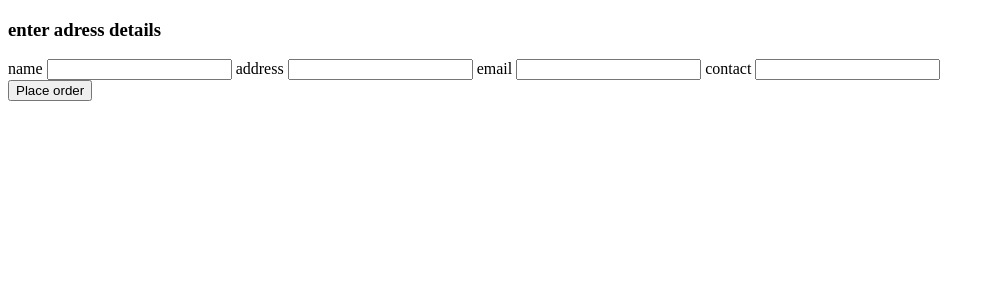
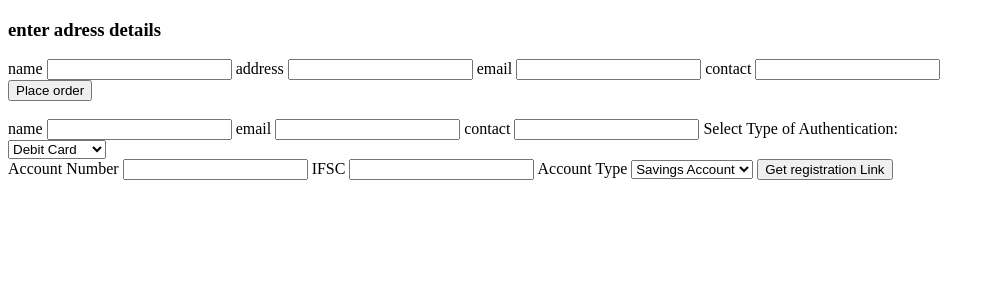
Before and after one commit to shivani-1702/payment_gateway_razorpay, a Django app: page / in a window 1280 px wide. Shown: the top 300 px of the page, without its empty margins (0-995 px from the left). Run offline with Django 3.2, Linux system fonts and the light colour scheme.

Commit message:
mandates

```diff
--- a/paymentgateway/pg/templates/pg/callback.html
+++ b/paymentgateway/pg/templates/pg/callback.html
@@ -3,7 +3,7 @@
 </script>
 <script>
 var options = {
-        "key": "rzp_test_Vg4TId4a7WErvz",
+        "key": "rzp_test_vZmsDFpMF5F89l",
         "amount": "500",
         "currency": "INR",
         "name": "Acme Corp",
--- a/paymentgateway/pg/templates/pg/handler_subscription.html
+++ b/paymentgateway/pg/templates/pg/handler_subscription.html
@@ -3,7 +3,7 @@
 <script src="https://ajax.googleapis.com/ajax/libs/jquery/3.3.1/jquery.min.js"></script>
 <script>
 var options = {
-    "key": "rzp_test_Vg4TId4a7WErvz",
+    "key": "rzp_test_FsRGzuburmgNQL",
     "amount": "50000",
     "currency": "INR",
     "name": "Acme Corp",
--- a/paymentgateway/pg/templates/pg/home.html
+++ b/paymentgateway/pg/templates/pg/home.html
@@ -22,6 +22,35 @@
             <button type="submit">Place order</button>
         </div>
     </form>
+    <br>
+    <form action="{% url 'register1' %}" method="post"> {% csrf_token %}
+        <div>
+            <label for="aname">name</label>
+            <input type="text" id="aname" name="aname">
+            <label for="aemail">email</label>
+            <input type="email" id="aemail" name="aemail">
+            <label for="acontact">contact</label>
+            <input type="number" id="acontact" name="acontact">
+            <label for="auth_type">Select Type of Authentication:</label>
+            <br>
+             <select name="auth_type" id="auth_type">
+                    <option value="debitcard">Debit Card</option>
+                    <option value="netbanking">Net Banking</option>
+                     <option value="aadhar">Aadhar Card</option>
+             </select>
+            <br>
+            <label for="acno">Account Number</label>
+            <input type="number" id="acno" name="acno">
+            <label for="ifsc">IFSC</label>
+            <input type="text" id="ifsc" name="ifsc">
+            <label for="type">Account Type</label>
+            <select name="type" id="type">
+                    <option value="savings">Savings Account</option>
+                     <option value="current">Current Account</option>
+             </select>
+            <button type="submit">Get registration Link</button>
+        </div>
+    </form>
 </div>
 </body>
 </html>
--- a/paymentgateway/pg/templates/pg/manual_chcekout.html
+++ b/paymentgateway/pg/templates/pg/manual_chcekout.html
@@ -2,7 +2,7 @@
 <script src="https://checkout.razorpay.com/v1/checkout.js"></script>
 <script>
     var razorpay = new Razorpay({
-        key: 'rzp_test_Vg4TId4a7WErvz',
+        key: 'rzp_test_vZmsDFpMF5F89l',
         image: 'https://i.imgur.com/n5tjHFD.png',
 });
 var data = {
--- a/paymentgateway/pg/urls.py
+++ b/paymentgateway/pg/urls.py
@@ -4,9 +4,12 @@ from . import views
 
 urlpatterns = [
     path('', views.index),
-    #path('response/', views.order, name="response"), # for order
-    path('response/', views.subscription, name="response"),  # for subscription
+    path('response/', views.order, name="response"), # for order
+    #path('response/', views.subscription, name="response"),  # for subscription
     path('payment/', views.payment, name="payment"),
     path('reverse/', views.reverse, name="reverse"),
-    path(r'^done/', views.manual, name="done")
+    path(r'^done/', views.manual, name="done"),
+    path('register/',views.mandateLinkRegistration, name="register"),
+    path('register1/',views.mandateregistrationorder,name="register1"),
+    path('recurpay/',views.recurpay,name="recurpay")
 ]
--- a/paymentgateway/pg/views.py
+++ b/paymentgateway/pg/views.py
@@ -1,20 +1,22 @@
+import json
 import time
-
+import requests
 import razorpay
-from django.shortcuts import render
+from requests.auth import HTTPBasicAuth
+from django.shortcuts import render, redirect
 from django.template import RequestContext
 from django.template.context_processors import csrf
 
-from .models import Orders
+# from .models import Orders
 from django.http import HttpResponse
 
 
-client = razorpay.Client(auth=("rzp_test_Vg4TId4a7WErvz", "eiTX74Hru52sMVOs2Bp5HPJo")) #basic authentication , without auth , will never pass the gateway, between merchnact and razorpay
+client = razorpay.Client(auth=("rzp_test_vZmsDFpMF5F89l", "zNdyT0tcE5lDFxh8u5fR9YTP")) #basic authentication , without auth , will never pass the gateway, between merchnact and razorpay
 
 
 
-key_id ='rzp_test_Vg4TId4a7WErvz'
-key_secret='eiTX74Hru52sMVOs2Bp5HPJo'
+key_id ='rzp_test_vZmsDFpMF5F89l'
+key_secret='zNdyT0tcE5lDFxh8u5fR9YTP'
 
 # Create your views here.
 def index(request):
@@ -32,7 +34,7 @@ def order(request):
         amount_inr = int(amount)*100
         transfers= [
             {
-                "account": "acc_G6Arrf7RMyX7Rf",
+                "account": "acc_G5mEbtU0rtEwnK",
                 "amount": 1000,
                 "currency": "INR",
                 "notes": {
@@ -116,6 +118,7 @@ def payment(request):
                 "on_hold": 1,
                 "on_hold_until": 1671222870
             }
+
         ]}
         transfers= client.transfer.create(data)
         print("=====transfer===", transfers)
@@ -189,7 +192,7 @@ def subscription(request):
         amount = request.POST.get('amount','')
         Data={
                 #"plan_id": plan.get('id'), #plan_id dynamic
-                "plan_id":"plan_GA43WyGstP08Ve",
+                "plan_id":"plan_G8rXzSSCxJkf8a",
                 "total_count": 6,
                 "quantity": 1,
                 "customer_notify": 1,
@@ -216,3 +219,160 @@ def subscription(request):
         'key_secret':key_secret}
         print(para, "para-----")
         return render(request, 'pg/handler_subscription.html', para)
+
+def mandateLinkRegistration(request):
+    if request.method=="POST":
+        name=request.POST.get("aname")
+        email=request.POST.get("aemail")
+        phone=request.POST.get("acontact")
+        acno=request.POST.get("acno")
+        ifsc=request.POST.get("ifsc")
+        type=request.POST.get("type")
+        auth_type=request.POST.get("auth_type")
+        #print(name,email,phone,acno,ifsc,type,auth_type)
+        data={
+            "customer": {
+                "name": str(name),
+                "email": str(email),
+                "contact": str(phone)
+            },
+            "type": "link",
+            "amount": 0,
+            "currency": "INR",
+            "description": "12 p.m. Meals",
+            "subscription_registration": {
+                "method": "emandate",
+                "auth_type": str(auth_type),
+                "expire_at": 1607936458,
+                "max_amount": 90000,
+                "bank_account": {
+                    "beneficiary_name": str(name),
+                    "account_number": str(acno),
+                    "account_type": str(type),
+                    "ifsc_code": str(ifsc)
+                }
+            },
+            "receipt": "Receipt no. 102",
+            "expire_by": 1607936458,
+            "sms_notify": 1,
+            "email_notify": 1,
+            "notes": {
+                "note_key 1": "Beam me up Scotty",
+                "note_key 2": "Tea. Earl Gray. Hot."
+            }
+        }
+        data_json=json.dumps(data)
+        # print("------",json.dump(data))
+        # reso=client.invoice.create(data)
+        # print(reso)
+        # urlr=reso['short_url']
+        try:
+            res=requests.post('https://api.razorpay.com/v1/subscription_registration/auth_links',auth=HTTPBasicAuth("rzp_test_FsRGzuburmgNQL","9pfZbqM2JRRHoNnfXzYVtOmo"),data=data_json)
+            print(res.text)
+            urlr=res.body["short_url"]
+        except Exception as e:
+            print(e)
+        # try:
+        #     res=requests.post('https://api.razorpay.com/v1/orders',auth=HTTPBasicAuth("rzp_test_FsRGzuburmgNQL","9pfZbqM2JRRHoNnfXzYVtOmo"),data={"amount":"1000","currency":"INR"})
+        #     print(res.text)
+        #     urlr=res.body["short_url"]
+        # except Exception as e:
+        #     print(e)
+        print(urlr)
+        return redirect(urlr)
+def mandateregistrationorder(request):
+    if request.method=="POST":
+        client1 = razorpay.Client(auth=("rzp_test_FsRGzuburmgNQL", "9pfZbqM2JRRHoNnfXzYVtOmo"))
+        name = request.POST.get("aname")
+        email = request.POST.get("aemail")
+        phone = request.POST.get("acontact")
+        acno = request.POST.get("acno")
+        ifsc = request.POST.get("ifsc")
+        type = request.POST.get("type")
+        auth_type = request.POST.get("auth_type")
+        data={
+
+                "amount": 0,
+                "currency": "INR",
+                "method": "emandate",
+                "payment_capture": "1",
+                "customer_id": "cust_GA61O4GncCbw99",
+                "receipt": "Receipt No. 1",
+                "notes": {
+                    "notes_key_1": "Beam me up Scotty",
+                    "notes_key_2": "Engage"
+                },
+                "token": {
+                    "auth_type": auth_type,
+                    "max_amount": 9999900,
+                    "expire_at": 4102444799,
+                    "notes": {
+                        "notes_key_1": "Tea, Earl Grey, Hot",
+                        "notes_key_2": "Tea, Earl Grey… decaf."
+                    },
+                    "bank_account": {
+                        "beneficiary_name":name,
+                        "account_number": acno,
+                        "account_type": type,
+                        "ifsc_code": ifsc
+                    }
+                }
+            }
+        order_created = client1.order.create(data=data)
+        global order_id_server1
+        order_id_server1 = order_created.get('id')
+        print("-----------inside mandate order--------")
+        print(order_created)
+        para1 = {'order_id': order_id_server1}
+        print("---para---- ")
+        print(para1)
+        return render(request, 'pg/handlerfunc.html', para1)
+
+def recurpay(request):
+    if request.method=="POST":
+        payment_id=request.POST.get('payment_id')
+        orders_data = {
+            "amount": 200000,
+            "currency": "INR",
+            "payment_capture": "1",
+            "receipt": "Receipt No. 1",
+        }
+        client1 = razorpay.Client(auth=("rzp_test_FsRGzuburmgNQL", "9pfZbqM2JRRHoNnfXzYVtOmo"))
+        res1=client1.order.create(data=orders_data)
+        print(payment_id)
+        url="https://api.razorpay.com/v1/payments/{}".format(payment_id)
+        print(url)
+        res=requests.get(url,auth=HTTPBasicAuth("rzp_test_FsRGzuburmgNQL","9pfZbqM2JRRHoNnfXzYVtOmo"))
+        response_dict = json.loads(res.text)
+        print(response_dict['id'])
+        token_id=response_dict['token_id']
+        email=response_dict['email']
+        contact=response_dict['contact']
+        customer_id=response_dict['customer_id']
+        print("Token details etc")
+        print(token_id,email,contact,customer_id)
+        recur_data = {
+                "email": email,
+                "contact": contact[3:],
+                "amount": 200000,
+                "currency": "INR",
+                "order_id": res1.get("id"),
+                "customer_id": customer_id,
+                "token": token_id,
+                "recurring": "1",
+                "description": "Creating recurring payment for Gaurav Kumar",
+                # "notes": {
+                #     "note_key 1": "Beam me up Scotty",
+                #     "note_key 2": "Tea. Earl Gray. Hot."
+                # }
+            }
+        print(recur_data)
+        recurpayres=requests.post('https://api.razorpay.com/v1/payments/create/recurring/',auth=HTTPBasicAuth("rzp_test_FsRGzuburmgNQL","9pfZbqM2JRRHoNnfXzYVtOmo"),data=recur_data)
+        respon = json.loads(recurpayres.text)
+        if(respon['razorpay_payment_id']):
+            print("Done")
+            print(respon['razorpay_payment_id'])
+        else:
+            print("Failed")
+
+    return render(request,"pg/done.html")
```
Also changed, not shown: paymentgateway/pg/templates/pg/handlerfunc.html (+23 -4 lines).
